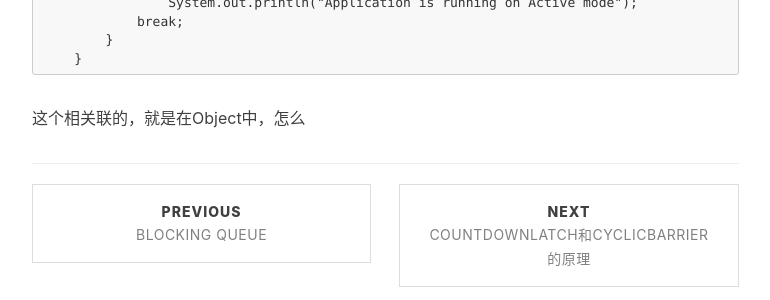
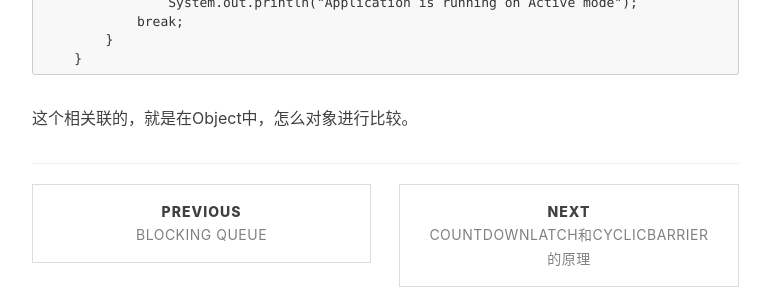
Before and after one commit to baiscjava/basicjava.github.io, a Jekyll site: the page built from _posts/2017-05-15-If else和switch case的区别.md, in a window 1280 px wide and 900 px high, scrolled down 2318 px. Shown: the part 152-452 px from the top of the window, without its empty margins (233-1003 px from the left). Built offline with Jekyll 4.4.1, drawn with Linux system fonts in a browser that asks for light colours; nearby versions of some CDN libraries; comment, search, counter and statistics services are not loaded.

Commit message:
Update 2017-05-15-If else和switch case的区别.md

````diff
--- a/_posts/2017-05-15-If else和switch case的区别.md
+++ b/_posts/2017-05-15-If else和switch case的区别.md
@@ -105,4 +105,4 @@ tags:
         }
     }
 ```
-这个相关联的，就是在Object中，怎么
+这个相关联的，就是在Object中，怎么对象进行比较。<br>
````
